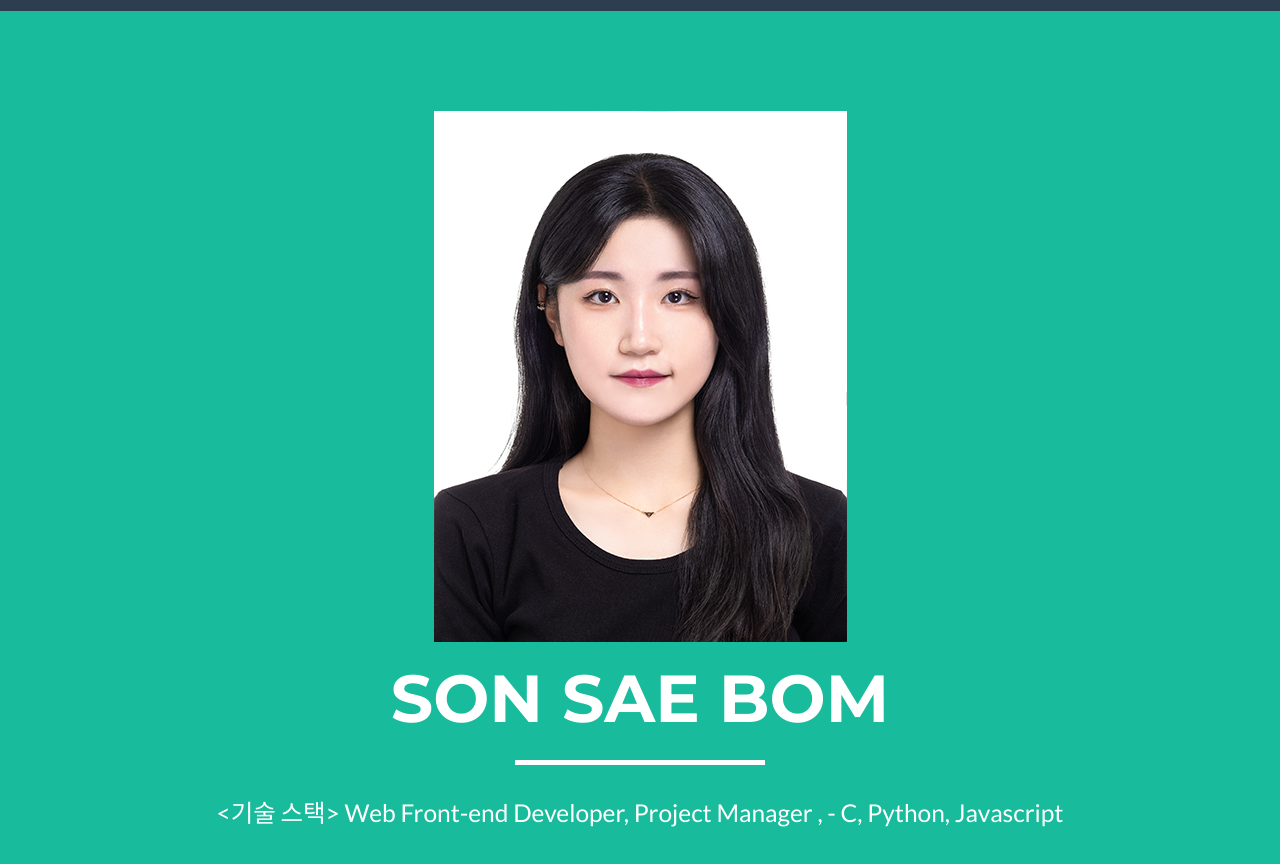
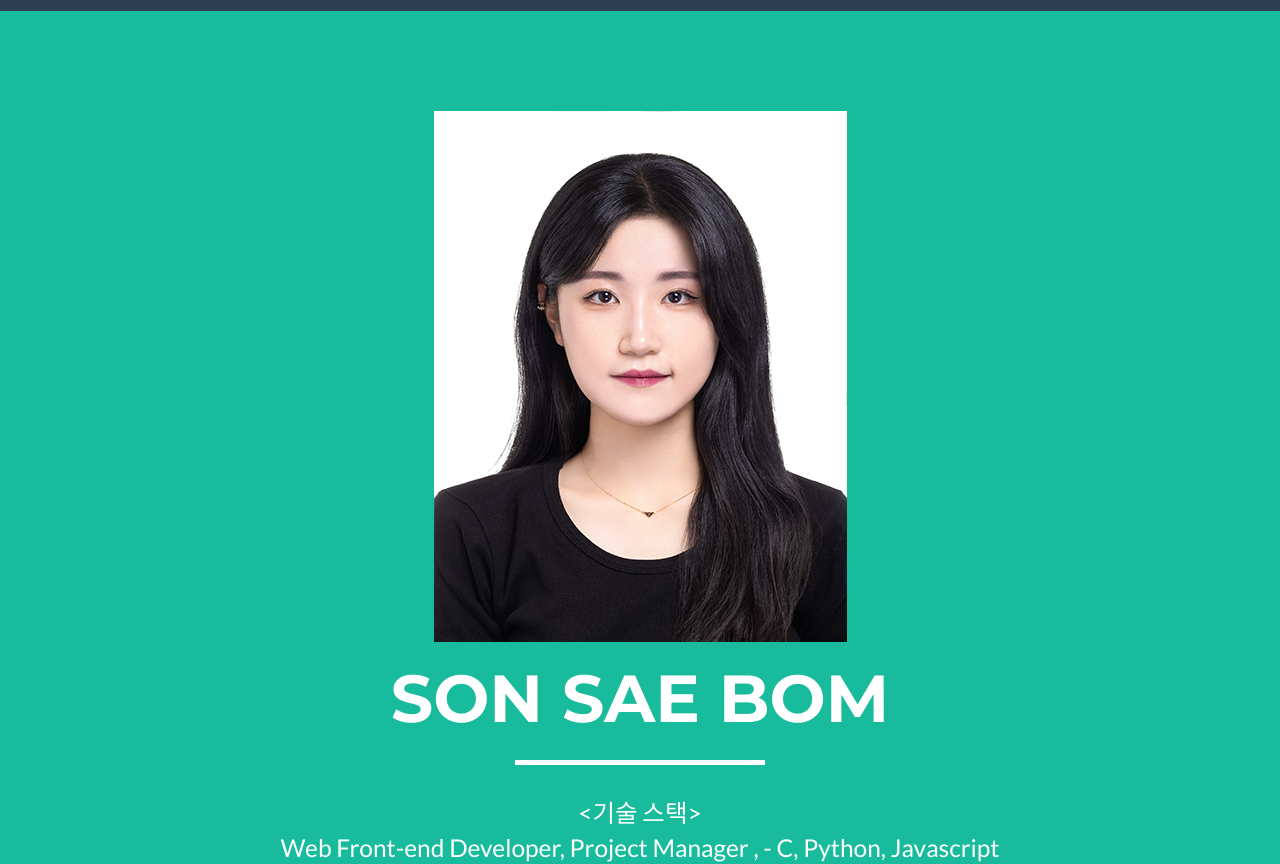
Before and after one commit to thstoqhahnu/thstoqhahnu.github.io, a website: page index.html in a window 1280 px wide. Shown: the part 89-953 px from the top of the page. Drawn offline with nearby package versions, Linux system fonts and the light colour scheme.

Commit message:
Update index.html

```diff
--- a/index.html
+++ b/index.html
@@ -76,7 +76,7 @@
                     <div class="intro-text">
                         <h1 class="name">Son sae bom</h1>
                         <hr class="star-light">
-                        <span class="skills"> <기술 스택> Web Front-end Developer, Project Manager , - C, Python, Javascript</span>
+                        <span class="skills"> <기술 스택> <br> Web Front-end Developer, Project Manager , - C, Python, Javascript</span>
                     </div>
                 </div>
             </div>
```
